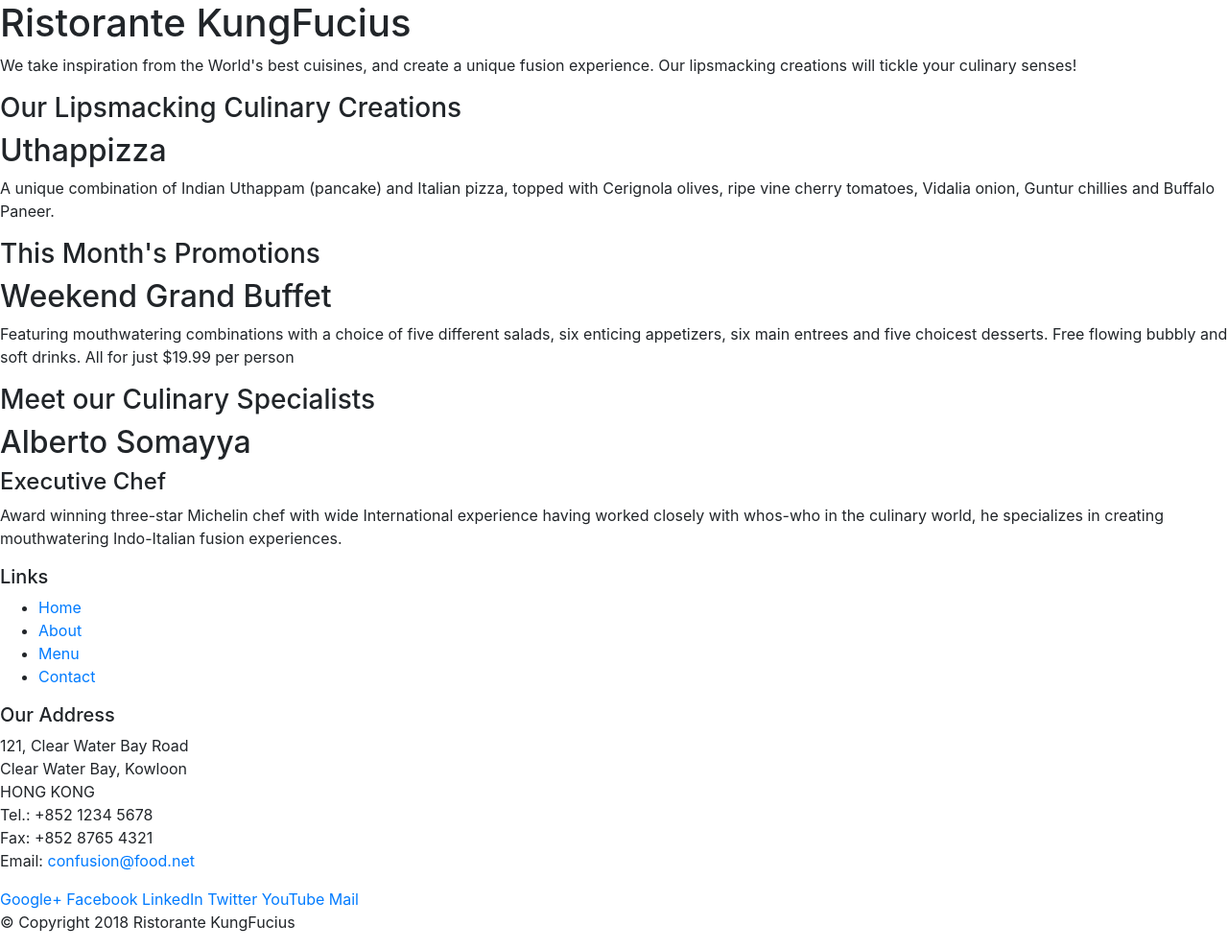
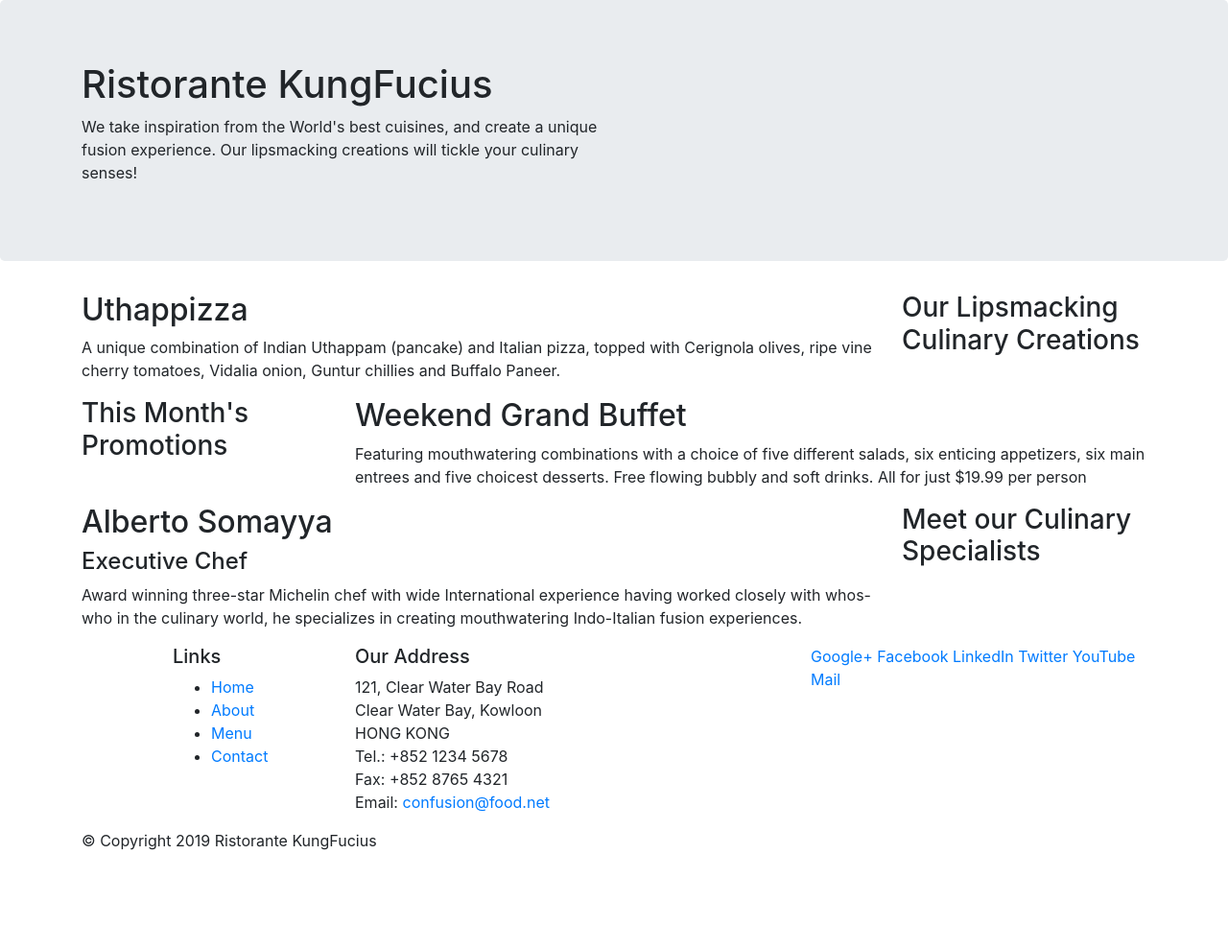
Before and after one commit to isidoreduc/Bootstrap_KungFucius, a website: page index.html in a window 1280 px wide. Shown: the whole page at 96% size. After the commit the page ends 904 px from the top, so only its background shows below. Drawn offline with nearby package versions, Linux system fonts and the light colour scheme.

Commit message:
B4 grid 1

```diff
--- a/index.html
+++ b/index.html
@@ -14,46 +14,46 @@
 
 <body>
 
-    <header>
-        <div>
-            <div>
-                <div>
+    <header class="jumbotron">
+        <div class="container">
+            <div class="row">
+                <div class='col-12 col-sm-6'>
                     <h1>Ristorante KungFucius</h1>
                     <p>We take inspiration from the World's best cuisines, and create a unique fusion experience. Our lipsmacking creations will tickle your culinary senses!</p>
                 </div>
-                <div>
+                <div class="col-12 col-sm">
                 </div>
             </div>
         </div>
     </header>
 
-    <div>
-        <div>
-            <div>
+    <div class="container">
+        <div class="row">
+            <div class="col-12 col-sm-4 order-sm-last col-md-3">
                 <h3>Our Lipsmacking Culinary Creations</h3>
             </div>
-            <div>
+            <div class="col col-sm order-sm-first col-md">
                 <h2>Uthappizza</h2>
                 <p>A unique combination of Indian Uthappam (pancake) and Italian pizza, topped with Cerignola olives, ripe vine cherry tomatoes, Vidalia onion, Guntur chillies and Buffalo Paneer.</p>
             </div>
         </div>
 
 
-        <div>
-            <div>
+        <div class="row">
+            <div class="col-12 col-sm-4 col-md-3">
                 <h3>This Month's Promotions</h3>
             </div>
-            <div>
+            <div class="col col-sm col-md">
                 <h2>Weekend Grand Buffet</h2>
                 <p>Featuring mouthwatering combinations with a choice of five different salads, six enticing appetizers, six main entrees and five choicest desserts. Free flowing bubbly and soft drinks. All for just $19.99 per person </p>
             </div>
         </div>
 
-        <div>
-            <div>
+        <div class="row">
+            <div class="col-12 col-sm-4 order-sm-last col-md-3">
                 <h3>Meet our Culinary Specialists</h3>
             </div>
-            <div>
+            <div class="col col-sm order-sm-first col-md">
                 <h2>Alberto Somayya</h2>
                 <h4>Executive Chef</h4>
                 <p>Award winning three-star Michelin chef with wide International experience having worked closely with whos-who in the culinary world, he specializes in creating mouthwatering Indo-Italian fusion experiences. </p>
@@ -62,9 +62,9 @@
     </div>
 
     <footer>
-        <div>
-            <div>
-                <div>
+        <div class="container">
+            <div class="row">
+                <div class="col-4 offset-1 col-sm-2">
                     <h5>Links</h5>
                     <ul>
                         <li><a href="#">Home</a></li>
@@ -73,7 +73,7 @@
                         <li><a href="#">Contact</a></li>
                     </ul>
                 </div>
-                <div>
+                <div class="col-7 col-sm-5">
                     <h5>Our Address</h5>
                     <address>
 		              121, Clear Water Bay Road<br>
@@ -84,7 +84,7 @@
 		              Email: <a href="mailto:confusion@food.net">confusion@food.net</a>
 		           </address>
                 </div>
-                <div>
+                <div class="col-12 col-sm-4">
                     <div>
                         <a href="http://google.com/+">Google+</a>
                         <a href="http://www.facebook.com/profile.php?id=">Facebook</a>
@@ -95,9 +95,9 @@
                     </div>
                 </div>
            </div>
-           <div>
-                <div>
-                    <p>© Copyright 2018 Ristorante KungFucius</p>
+           <div class="row">
+                <div class="col-auto">
+                    <p>© Copyright <script> document.write(new Date().getFullYear()); </script> Ristorante KungFucius</p>
                 </div>
            </div>
         </div>
```
